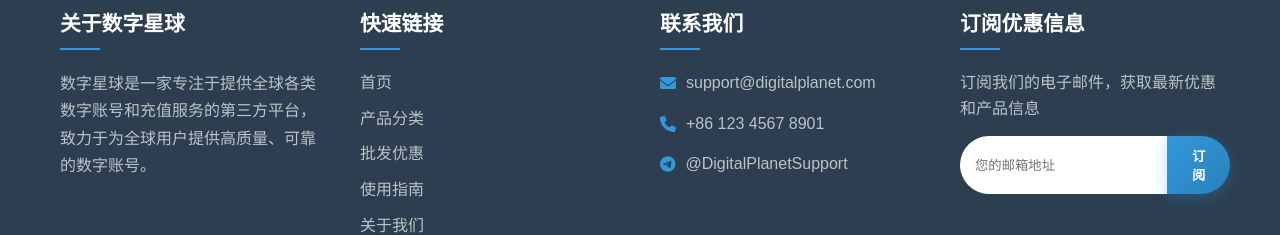
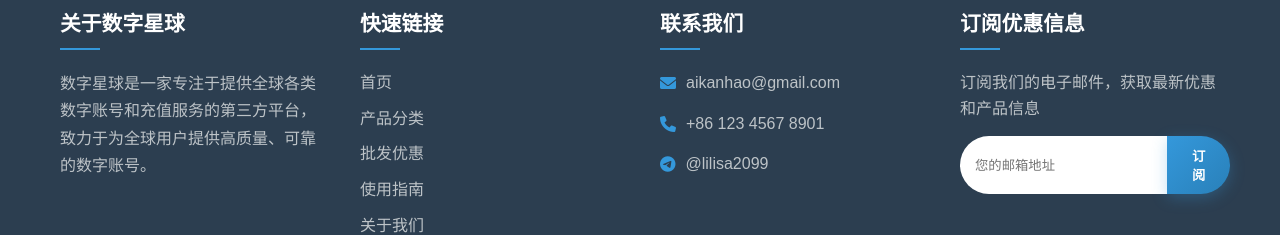
Before and after one commit to rsplife/shop, a website: page index.html in a window 1280 px wide. Shown: the part 5422-5657 px from the top of the page. Drawn offline with Linux system fonts and the light colour scheme.

Commit message:
Update index.html

```diff
--- a/index.html
+++ b/index.html
@@ -354,9 +354,9 @@
                 <div class="footer-contact">
                     <h3>联系我们</h3>
                     <ul>
-                        <li><i class="fas fa-envelope"></i> support@digitalplanet.com</li>
+                        <li><i class="fas fa-envelope"></i> aikanhao@gmail.com</li>
                         <li><i class="fas fa-phone"></i> +86 123 4567 8901</li>
-                        <li><i class="fab fa-telegram"></i> @DigitalPlanetSupport</li>
+                        <li><i class="fab fa-telegram"></i> @lilisa2099</li>
                     </ul>
                 </div>
                 <div class="footer-newsletter">
@@ -386,4 +386,5 @@
 <script src="image-generator.js"></script>
 <script src="api.js"></script>
 </body>
+
 </html>
```
